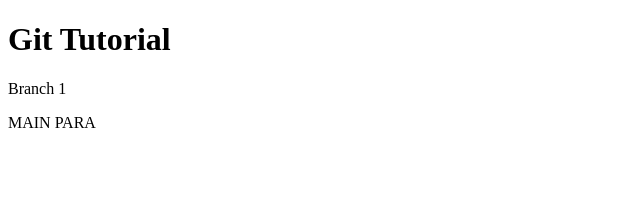
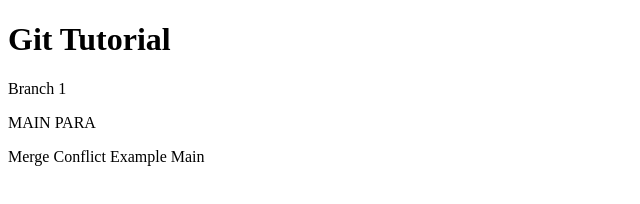
Before and after one commit to KaustubhBhavsar20/Demo2, a plain HTML site: page index.html in a window 1280 px wide. Shown: the whole page, without its empty margins (0-640 px from the left). Drawn offline with Linux system fonts and the light colour scheme.

Commit message:
Merge conflict example main

```diff
--- a/index.html
+++ b/index.html
@@ -9,5 +9,6 @@
     <h1>Git Tutorial</h1>
     <p>Branch 1</p>
     <p>MAIN PARA</p>
+    <p>Merge Conflict Example Main</p>
 </body>
 </html>
```
